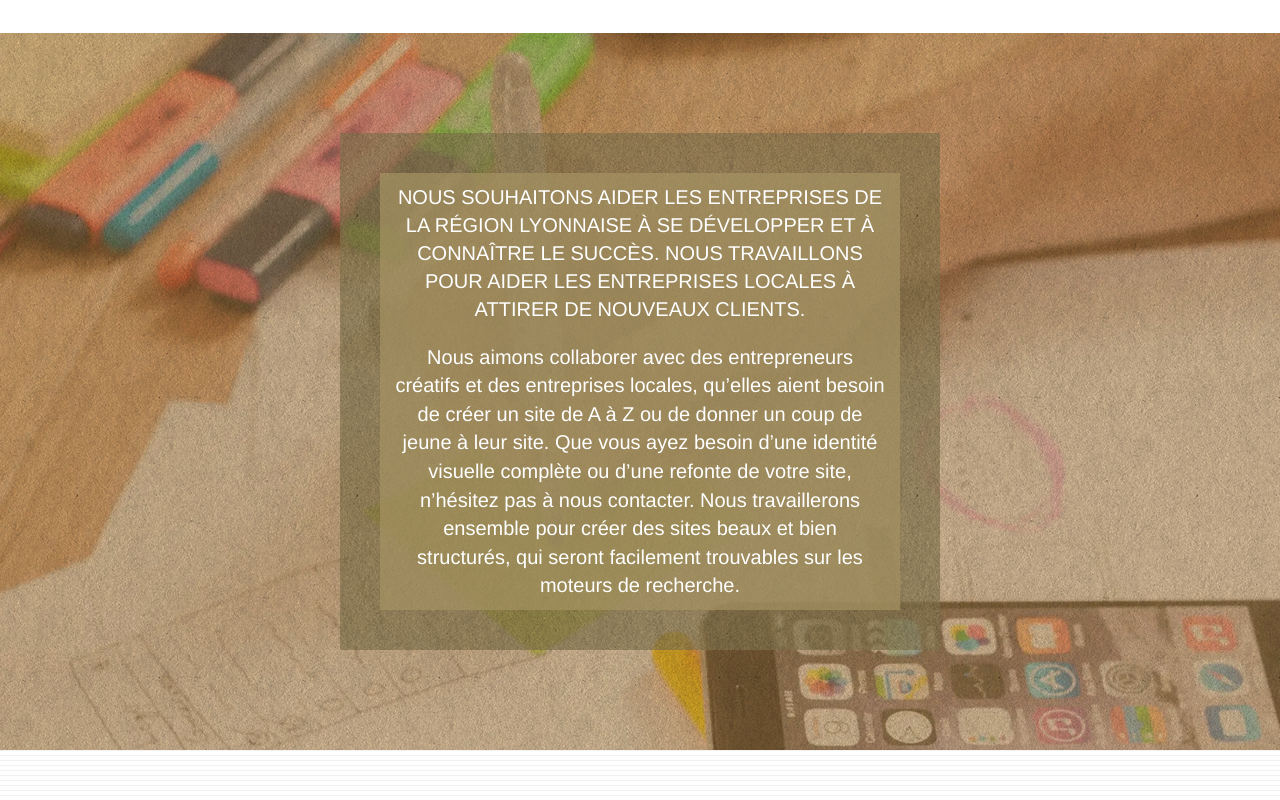
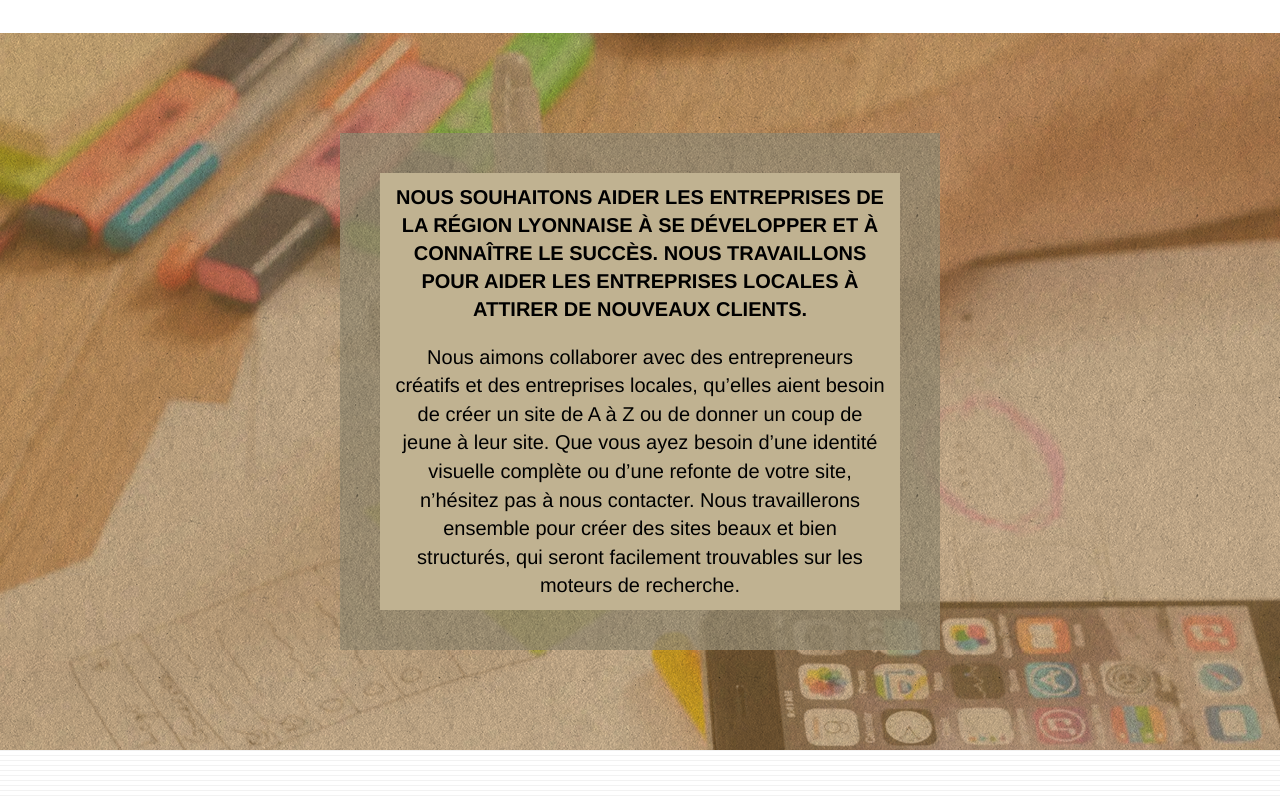
Before and after one commit to NoeePK/La-Panthere, a plain HTML site: page index.html in a window 1280 px wide. Shown: the part 1220-2020 px from the top of the page. Drawn offline with Linux system fonts and the light colour scheme; files whose address does not match are found by name.

Commit message:
amélioration des contrastes AAA

```diff
--- a/style.css
+++ b/style.css
@@ -1,6 +1,6 @@
 body{margin:0;padding:0;background:#fff;overflow-x:hidden;-webkit-font-smoothing:antialiased;-moz-osx-font-smoothing:grayscale;scroll-behavior: smooth!important;}
 .end-banner-title{text-transform: uppercase;font-size:30px!important;}
-#inline_inpage_link{color: white!important;text-transform: uppercase;font-size: .7em;font-weight: normal!important;}
+#inline_inpage_link{color: black!important;text-transform: uppercase;font-size: .7em;font-weight: normal!important;}
 .underline{text-decoration: solid!important;}
 blockquote p{font-family:helvetica,sans-serif;font-size:22px}
 .image-resize-mode{width:100px;height:100px}
@@ -10,12 +10,12 @@ blockquote p{font-family:helvetica,sans-serif;font-size:22px}
 .footer-title{color: #000!important;text-align: center;min-height:40px;}
 .footer-title.big{font-size: 1.5em;}
 .footer-title.small{font-size:1.3em;margin-bottom: 5%;margin-top: 0;}
-.title-local{text-transform: uppercase;font-weight: normal!important;font-size: 20px!important;}
+.title-local{text-transform: uppercase;font-size: 20px!important;}
 .img-responsive{max-height:270px;max-width:270px;width:100%;height:100%;align-items:center}
 blockquote{border-left-color:#f3976c}
 figcaption,p{font-size:16px}
-.contrast-bg{background-color:rgba(165,147,99,.7)}
-.contrast-bg h2,.contrast-bg p{color:#fff!important}
+.contrast-bg{background-color:#C0B291}
+.contrast-bg h2,.contrast-bg p{color:black!important}
 #header-logo{height:65px;width:350px}
 a,button{transition:all .3s ease-in-out;outline:0!important}
 a:hover{text-decoration:none;cursor:pointer}
@@ -143,7 +143,7 @@ h1,h4{color:#333!important}
 .portfolio-thumb{margin-bottom:24px}
 .portfolio-row{margin-bottom:44px;margin-top:50px}
 .avatar{box-shadow:0 4px 9px rgba(0,0,0,.3)}
-.black-background{background-color:rgba(165,147,99,.7);padding:40px}
+.black-background{background-color:#c0b291d3;padding:40px}
 .bold-link{font-weight:900;text-decoration:underline!important}
 .bgc-white{background-color:#fff}
 .bgc-dark-slate-blue{background-color:#364577}
```
